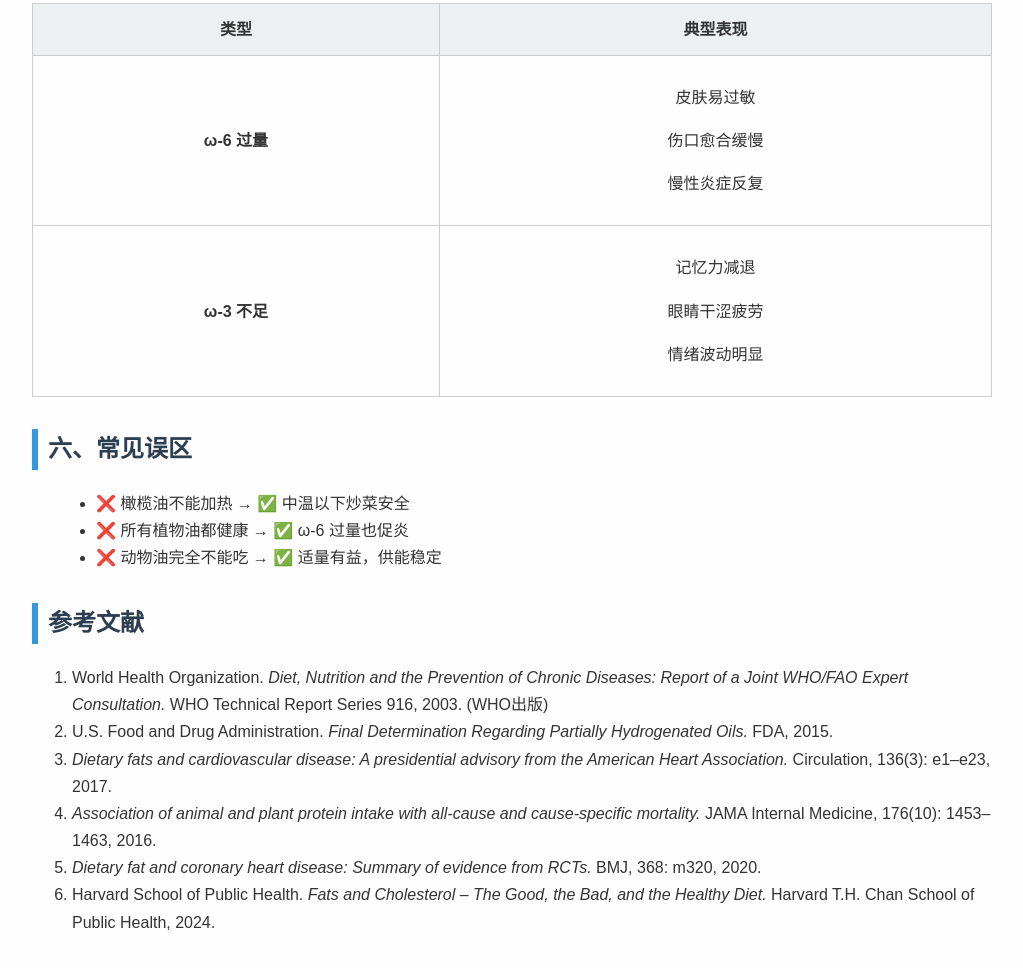
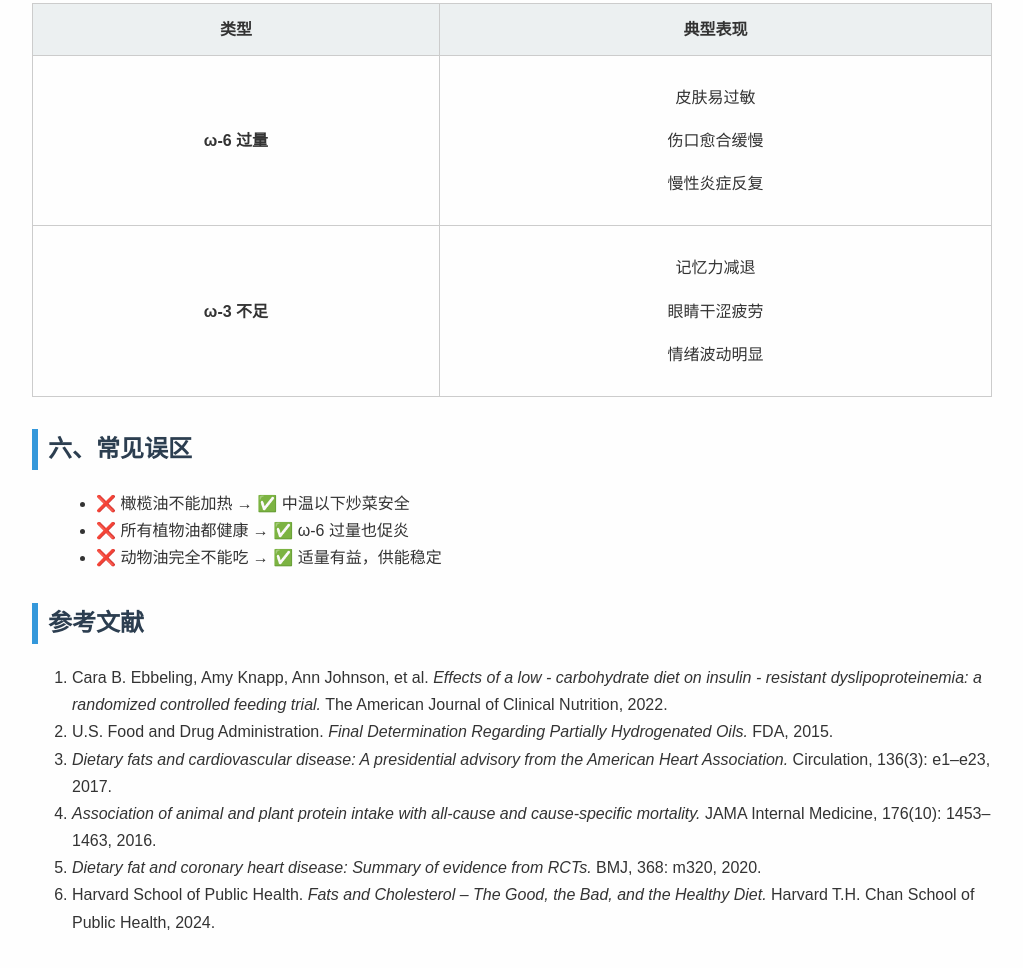
Before and after one commit to Sandy-long/lean-fatfood, a plain HTML site: page index.html in a window 1280 px wide. Shown: the part 2105-3073 px from the top of the page, without its empty margins (128-1151 px from the left). Drawn offline with Linux system fonts and the light colour scheme; a script that the page names is missing.

Commit message:
Update index.html

```diff
--- a/index.html
+++ b/index.html
@@ -252,9 +252,11 @@ pie
 </ul>
 <h2>参考文献</h2>
 <ol>
-  <li>
-    World Health Organization. <em>Diet, Nutrition and the Prevention of Chronic Diseases: Report of a Joint WHO/FAO Expert Consultation.</em> WHO Technical Report Series 916, 2003. (WHO出版)
-  </li>
+ <li>
+
+Cara B. Ebbeling, Amy Knapp, Ann Johnson, et al. <em>Effects of a low - carbohydrate diet on insulin - resistant dyslipoproteinemia: a randomized controlled feeding trial.</em> The American Journal of Clinical Nutrition, 2022.
+
+</li>
   <li>
     U.S. Food and Drug Administration. <em>Final Determination Regarding Partially Hydrogenated Oils.</em> FDA, 2015.
   </li>
```
